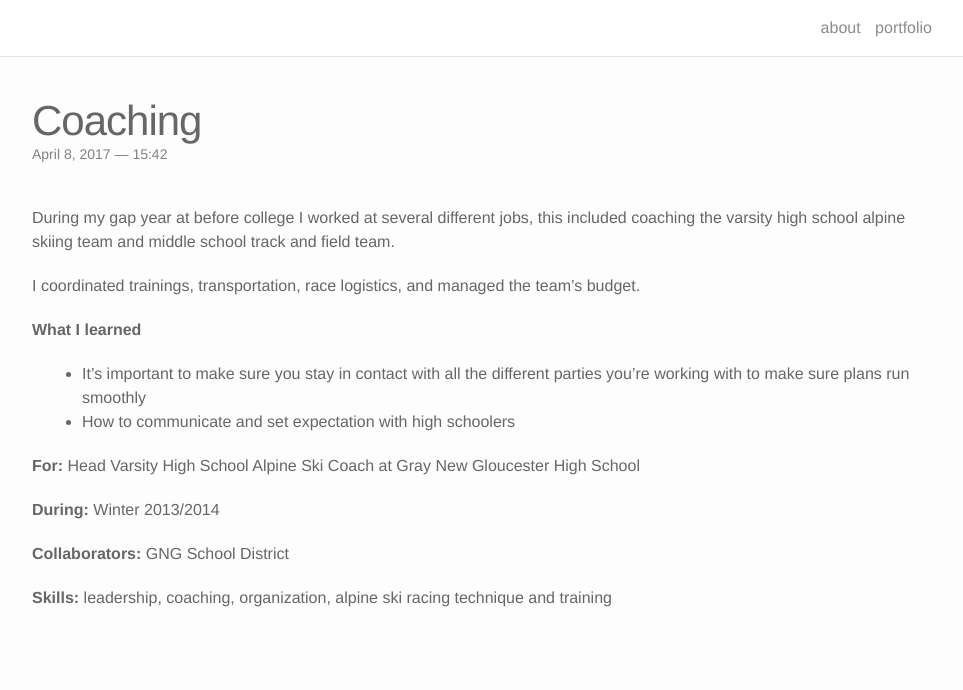
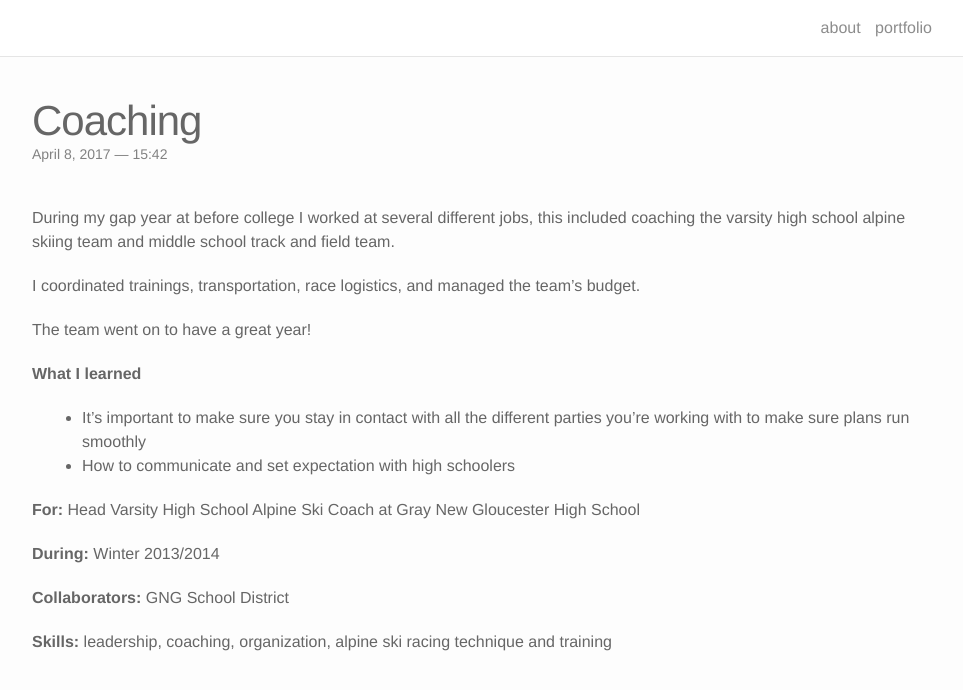
Before and after one commit to LucyWilcox/LucyWilcox.github.io, a Jekyll site: the page built from _portfolio/93_project.markdown, in a window 1280 px wide. Shown: the top 690 px of the page, without its empty margins (158-1121 px from the left). Built offline with Jekyll 4.4.1, drawn with Linux system fonts in a browser that asks for light colours; nearby versions of some CDN libraries.

Commit message:
biking image

```diff
--- a/_portfolio/93_project.markdown
+++ b/_portfolio/93_project.markdown
@@ -2,12 +2,14 @@
 layout: post
 title: Coaching
 description: Head Varsity High School Alpine Ski Coach
-img: /img/1.jpg
+img: /img/DSC_0254.JPG
 ---
 
 During my gap year at before college I worked at several different jobs, this included coaching the varsity high school alpine skiing team and middle school track and field team.
 
 I coordinated trainings, transportation, race logistics, and managed the team's budget.
+
+The team went on to have a great year!
 
 <b>What I learned </b>
 - It's important to make sure you stay in contact with all the different parties you're working with to make sure plans run smoothly
```
Also changed, not shown: img/DSC_0254.JPG (added), img/lucyimagee.jpg (deleted), 1 other file.
